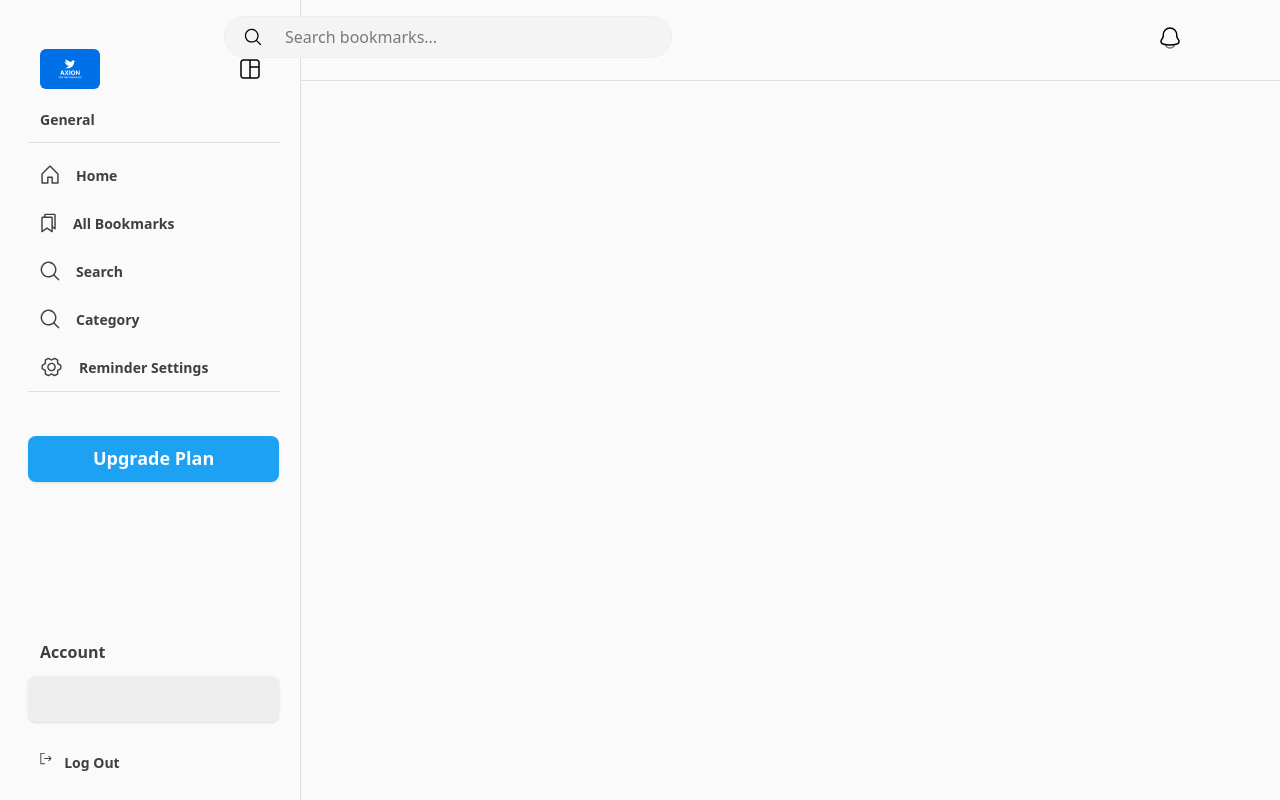
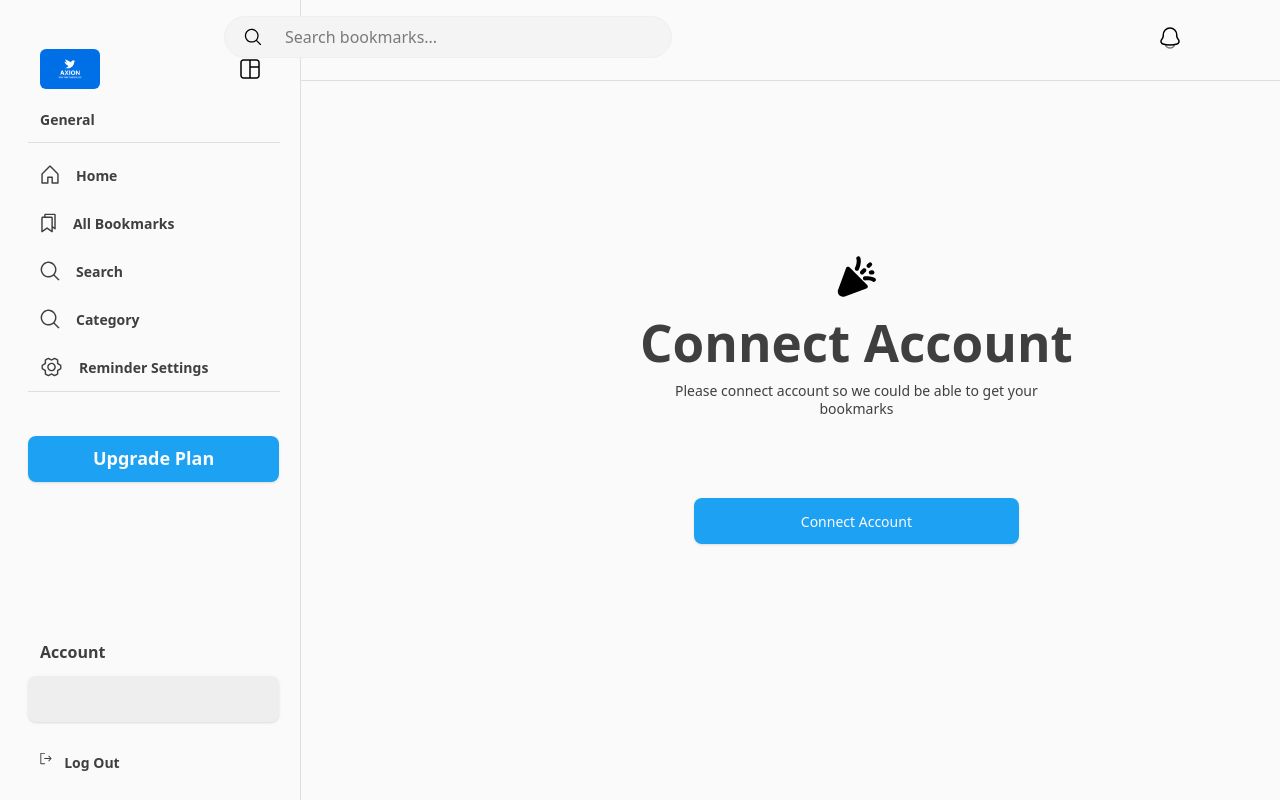
Before and after one commit to Joshua65676/Axion, a React (Vite) app in the folder Axion-React/: page / in a window 1280 px wide. Built offline with nearby package versions, Linux system fonts and the light colour scheme.

Commit message:
first commit

```diff
--- a/Axion-React/src/App.tsx
+++ b/Axion-React/src/App.tsx
@@ -1,15 +1,20 @@
 import "./App.css";
 import Navbar from "./components/Navbar";
 import Menu from "./components/DesktopMenu/Menu";
+import ConnectAcc from "./components/ConnectAcc/ConnectAcc";
 
 function App() {
 
   return (
     <section className="container max-w-6xl mx-auto w-full">
+       <Menu />
       <main className="">
         <div className="">
-          <Menu />
           <Navbar  />
+        </div>
+          {/* Main content goes here */}
+        <div className="flex justify-center items-center text-center h-screen pl-[40rem]">
+          <ConnectAcc />
         </div>
       </main>
     </section>
--- /dev/null
+++ b/Axion-React/src/components/ConnectAcc/AuthorizeButton.tsx
@@ -0,0 +1,22 @@
+import React from "react";
+import { Button } from "../ui/Button";
+
+const AuthorizeButton: React.FC = () => {
+  const handleLogin = () => {
+    window.location.href = "http://localhost/axion/twitter-login.php";
+  };
+
+  return (
+    <section className="">
+      <main className="">
+        <Button onClick={handleLogin} className="bg-BgBlue hover:bg-BlueHover w-[465px] h-[50px]">
+          <span className="text-[16px] font-semibold leading-[20px] tracking-[0px] text-White">
+            Authorize Twitter Access
+          </span>
+        </Button>
+      </main>
+    </section>
+  );
+};
+
+export default AuthorizeButton;
--- a/Axion-React/src/components/ConnectAcc/ConnectAcc.tsx
+++ b/Axion-React/src/components/ConnectAcc/ConnectAcc.tsx
@@ -1,20 +1,51 @@
-import React from "react";
+import React, { useState } from "react";
 import { ConnectIcon } from "../../assets";
+import TwitterAuth from "./TwitterAuth";
+import { Button } from "../ui/Button";
 
 const ConnectAcc: React.FC = () => {
+  const [showAuth, setShowAuth] = useState(false);
+
+  const handleCancel = () => {
+    setShowAuth(false);
+  };
+
+
   return (
-    <section className="">
-      <main className="">
-        <div className="">
-          <div className="">
-            <img src={ConnectIcon} alt="Connect icon" />
+    <section className="container max-w-6xl mx-auto w-full">
+      <main className="flex flex-col gap-6 relative">
+        {!showAuth && (
+          <div className="flex flex-col gap-20 items-center text-center justify-between">
+            <div className="flex flex-col gap-3 justify-center items-center text-center">
+              <div className="">
+                <img src={ConnectIcon} alt="Connect icon" />
+              </div>
+              <h1 className="text-TextColor font-semibold text-[20px] leading-[15px] tracking-[-0.5%]">
+                Connect Account
+              </h1>
+              <p className="text-TextColor text-[14px] w-[400px] leading-[18px] tracking-[-0.5%] font-normal">
+                Please connect account so we could be able to get your bookmarks
+              </p>
+            </div>
+            <div className="">
+              <Button
+                onClick={() => setShowAuth(true)}
+                className="rounded-lg bg-BgBlue w-[325px] hover:bg-blue-500"
+              >
+                <span className="text-[14px] font-medium leading-[15px] tracking-[-0.5%] text-White">
+                  Connect Account
+                </span>
+              </Button>
+            </div>
           </div>
-          <h1 className="">Connect Account</h1>
-          <p className="">
-            Please connect account so we could be able to get your bookmarks
-          </p>
-        </div>
-        <div className=""></div>
+        )}
+
+        {/* Authorize Page */}
+        {showAuth && (
+          <main className="-ml-7">
+            <TwitterAuth onCancel={handleCancel} />
+          </main>
+        )}
       </main>
     </section>
   );
--- a/Axion-React/src/components/ConnectAcc/ConnectButton.tsx
+++ b/Axion-React/src/components/ConnectAcc/ConnectButton.tsx
@@ -1,9 +1,14 @@
 import React from 'react'
+import { Button } from '../ui/Button'
 
 const ConnectButton: React.FC = () => {
   return (
     <section>
-      <main></main>
+      <main className=''>
+        <Button className='rounded-lg bg-BgBlue w-[325px] hover:bg-blue-500'>
+          <span className='text-[14px] font-medium leading-[15px] tracking-[-0.5%] text-White'>Connect Account</span>
+        </Button>
+      </main>
     </section>
   )
 }
--- /dev/null
+++ b/Axion-React/src/components/ConnectAcc/TwitterAuth.tsx
@@ -0,0 +1,55 @@
+import React from "react";
+import { PermissionList } from "../../constants";
+import { Button } from "../ui/Button";
+import AuthorizeButton from "./AuthorizeButton";
+
+type TwitterAuthProps = {
+  onCancel: () => void;
+};
+
+
+const TwitterAuth: React.FC<TwitterAuthProps> = ({ onCancel }) => {
+  return (
+    <section className="container max-w-6xl mx-auto w-full">
+      <main className="flex flex-col gap-15 items-center justify-between w-[550px] h-[520px] bg-White py-13 pl-10 p-12 rounded-2xl shadow-md">
+        {/* Header */}
+        <div className="text-start flex flex-col gap-6">
+          <h2 className="text-[30px] font-medium tracking-[0px] leading-[35px] text-TextColor">
+            Connect Your Twitter Account
+          </h2>
+          <p className="text-[17px] text-ParagraphGray font-medium tracking-[-0.5px] leading-[25px]">
+            We need access to your bookmarks to help you manage them. Your data
+            stays secure.
+          </p>
+          {/* Permission List */}
+          <div className="flex flex-col gap-[10px] bg-BgParagraph rounded-[20px] py-[20px] px-[15px] ">
+            <span className="text-ParagraphGray font-medium text-[16px] leading-[15px] tracking-[0px]">
+              Permission needed:
+            </span>
+            {PermissionList.map(({ id, itemsName }) => (
+              <ul key={id} className="pl-7">
+                <li className="text-ParagraphGray list-disc text-[16px] font-medium tracking-[0px] leading-[20px]">
+                  {itemsName}
+                </li>
+              </ul>
+            ))}
+          </div>
+        </div>
+
+        {/* Authorize Button and Cancel button*/}
+        <main className="flex flex-col gap-4">
+          <AuthorizeButton />
+          <div className="">
+            <Button onClick={onCancel} className="bg-White w-[465px] h-[50px] border-2 border-Black">
+              <span className="text-[16px] leading-[20px] tracking-[0px] font-semibold text-BgBlue">
+                Cancel
+              </span>
+            </Button>
+          </div>
+        </main>
+      </main>
+    </section>
+  );
+};
+
+export default TwitterAuth;
--- a/Axion-React/src/constants/index.ts
+++ b/Axion-React/src/constants/index.ts
@@ -7,3 +7,9 @@ export const MenuListItems = [
     {id: 'item-4',  icons: Search, itemsName: 'Category',},
     {id: 'item-5',  icons: Setting, itemsName: 'Reminder Settings',}
 ]
+
+export const PermissionList = [
+    {id: 'permission-1', itemsName: 'Read your bookmarks'},
+    {id: 'permission-2', itemsName: 'Access basic profile info'},
+    {id: 'permission-3', itemsName: 'Send notifications (optional)'},
+]
--- a/Axion-React/src/index.css
+++ b/Axion-React/src/index.css
@@ -7,6 +7,9 @@
   --color-BorderGray: rgba(223, 223, 223, 255);
   --color-TextColor: rgba(0, 0, 0, 0.75);
   --color-BgBlue: rgba(29, 161, 242, 1);
+  --color-BlueHover: rgba(21, 101, 192, 1);
+  --color-ParagraphGray: rgba(0, 0, 0, 0.5);
+  --color-BgParagraph: rgba(143, 191, 250, 0.15);
 }
 
 
```
